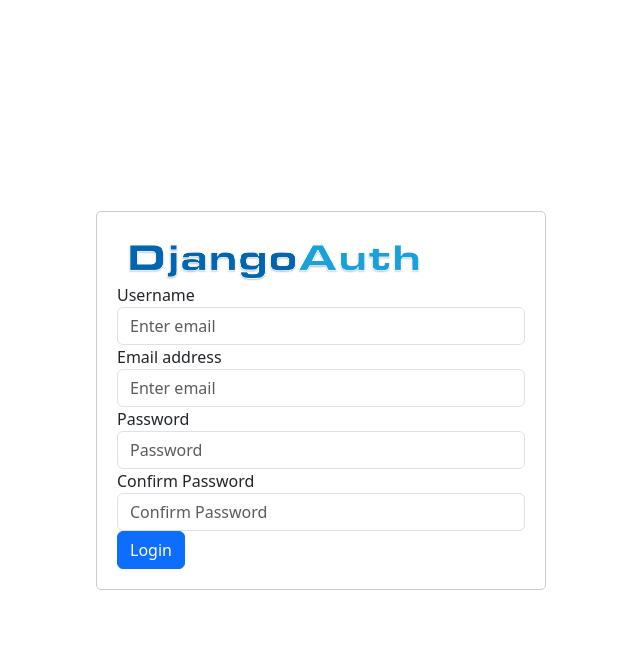
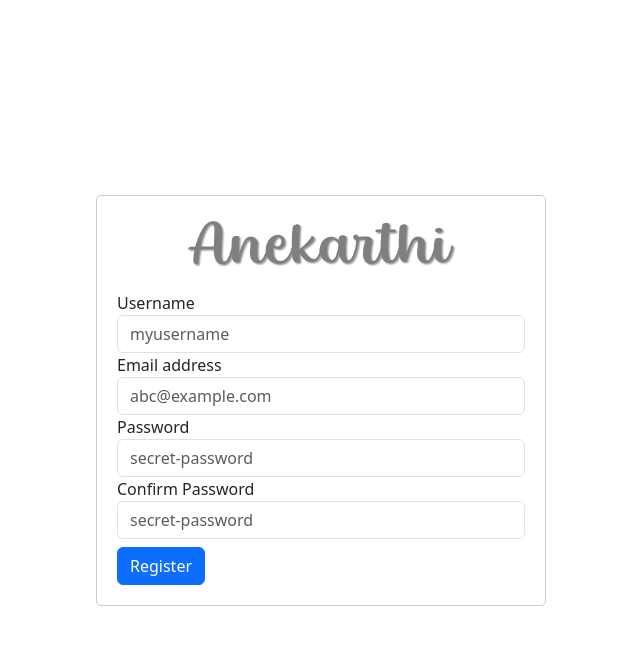
Before and after one commit to SinkuKumar/DjangoAuth, a Django app: page /account/register/ in a window 1280 px wide. Shown: the top 645 px of the page, without its empty margins (319-959 px from the left). Run offline with Django 5.2, Linux system fonts and the light colour scheme; some libraries are stand-ins or nearby versions.

Commit message:
Update templates

```diff
--- a/django_auth/account/templates/register.html
+++ b/django_auth/account/templates/register.html
@@ -8,7 +8,9 @@
 {% block body %}
 <div class="auth-form">
     <form method="post" action="{% url 'register' %}">
-        <img src="{% static 'img/DjangoAuthLogo.png' %}" alt="DjangoAuthLogo" height="50" class="d-inline-block align-text-top">
+        <div class="text-center mb-4">
+            <img src="{% static 'img/DjangoAuthLogo.png' %}" alt="DjangoAuthLogo" height="50" class="d-inline-block align-text-top">
+        </div>
         {% csrf_token %}
         {% if messages %}
         {% for message in messages %}
@@ -20,21 +22,21 @@
         <div class="form-group">
             <label for="username">Username</label>
             <input type="text" class="form-control" id="username" name="username" aria-describedby="usernameHelp"
-                placeholder="Enter email" required>
+                placeholder="myusername" required>
         </div>
         <div class="form-group">
             <label for="email">Email address</label>
-            <input type="email" class="form-control" id="email" name="email" aria-describedby="emailHelp" placeholder="Enter email" required>
+            <input type="email" class="form-control" id="email" name="email" aria-describedby="emailHelp" placeholder="abc@example.com" required>
         </div>
         <div class="form-group">
             <label for="password">Password</label>
-            <input type="password" class="form-control" id="password" name="password" placeholder="Password" required>
+            <input type="password" class="form-control" id="password" name="password" placeholder="secret-password" required>
         </div>
         <div class="form-group">
             <label for="confirm_password">Confirm Password</label>
-            <input type="password" class="form-control" id="confirm_password" name="confirm_password" placeholder="Confirm Password" required>
+            <input type="password" class="form-control" id="confirm_password" name="confirm_password" placeholder="secret-password" required>
         </div>
-        <button type="submit" class="btn btn-primary">Login</button>
+        <button type="submit" class="btn btn-primary mt-2">Register</button>
     </form>
 </div>
 {% endblock %}
```
Also changed, not shown: django_auth/account/templates/login.html (+6 -4 lines), django_auth/static/img/DjangoAuthLogo.png.
